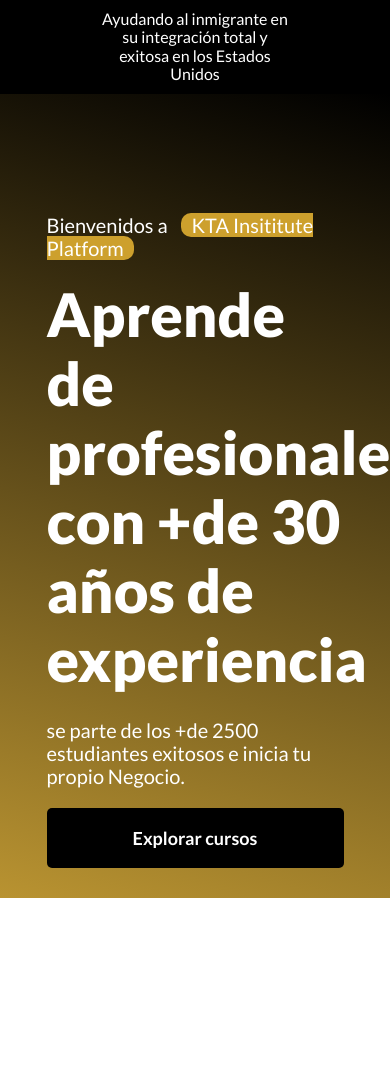
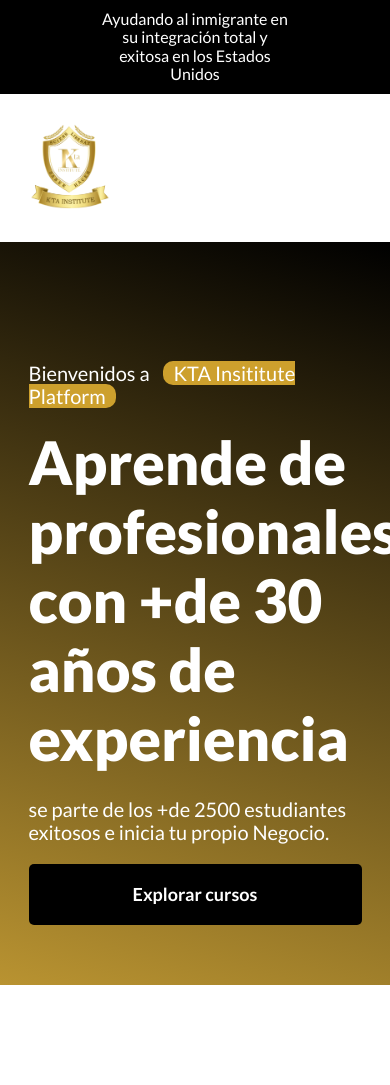
Before and after one commit to joelAIbarraDino/KTAInstitutePlatform, a PHP site: template app/Views/pages/index.php in a window 390 px wide; the page is wider, and only the part inside the window is pictured. Before the commit the page ends 898 px from the top of that part, so only its background shows below. Run offline with PHP 8.4, Linux system fonts and the light colour scheme; the template is opened without the code that fills it, so the values that code supplies are empty.

Commit message:
header y banner con diseño responsivo y preparacion para menu en telefonos y tablets

```diff
--- a/src/scss/layout/_header.scss
+++ b/src/scss/layout/_header.scss
@@ -40,21 +40,25 @@
     margin: 0 auto;
     justify-content: space-between;
     gap: 3rem;
-    padding: 3rem 1rem 9rem 1rem;
-    display: none;
+    padding: 3rem 1rem;
+    display: flex;
 
     @include m.computadora{
-        display: flex;
+        padding: 3rem 1rem 9rem 1rem;
     }
 
     .main-logo{
-        width: 11rem;
+        width: 8rem;
     }
 
     .information{
-        display: flex;
+        display: none;
         align-items: center;
         gap: 1.5rem;
+
+        @include m.computadora{
+            display: flex;
+        }
 
         &__icon{
             display: flex;
@@ -86,10 +90,14 @@
     }
 
     .search{
-        display: flex;
+        display: none;
         align-items:center;
         justify-content: center;
         gap: 0rem;
+
+        @include m.computadora{
+            display: flex;
+        }
 
         &__input{
             border-radius: .5rem 0 0 .5rem;
--- a/src/scss/pages/_main.scss
+++ b/src/scss/pages/_main.scss
@@ -7,13 +7,13 @@
     background: -webkit-linear-gradient(196deg, rgba(0,0,0,1) 0%, rgba(185,147,49,1) 100%);
     background: linear-gradient(196deg, rgba(0,0,0,1) 0%, rgba(185,147,49,1) 100%);
     filter: progid:DXImageTransform.Microsoft.gradient(startColorstr="#000000",endColorstr="#b99331",GradientType=1);
-    padding: 10rem 3rem 0 3rem;
+    padding: 10rem 1rem 3rem 1rem;
     margin-bottom: 10rem;
     display: flex;
     justify-content: center;
 
     @include m.computadora{
-        padding: 20rem 5rem 0 5rem;
+        padding: 20rem 5rem 3rem 5rem;
     }
 
 
@@ -57,20 +57,22 @@
         z-index: 1;
         position: relative;
         display: none;
+        width: 40%;
 
         @include m.computadora{
-            display: block;
+            display: flex;
+            justify-content: center;
         }
         &-fundador{
-            width: 70rem;
+            width: 80%;
         }
 
         &-circle{
             position: absolute;
-            top: -7rem;
-            left: -4rem;
-            width: 60rem;
+            top: -8rem;
+            left: 5rem;
             z-index: -1;
+            width: 65%;
         }
     }
 }
```
Also changed, not shown: public/assets/css/app.css, 1 other file.
